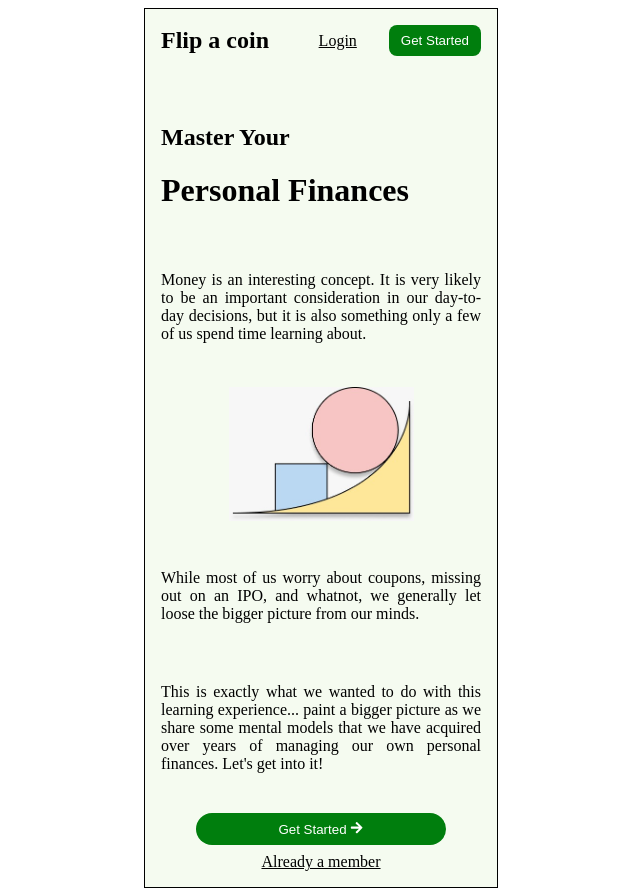
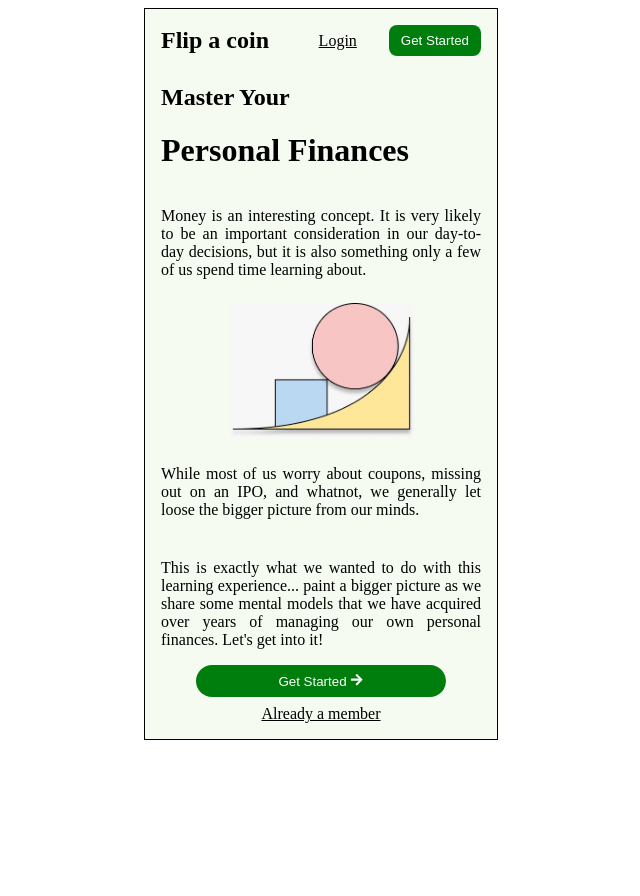
Before and after one commit to Dishi2003Jain/Intellifygodellive, a Next.js app: page / in a window 1280 px wide. Shown: the whole page, without its empty margins (319-959 px from the left). After the commit the page ends 800 px from the top, so only its background shows below. Built offline with nearby package versions, Linux system fonts and the light colour scheme.

Commit message:
modificationinui

```diff
--- a/styles/Home.module.css
+++ b/styles/Home.module.css
@@ -3,8 +3,6 @@
   justify-content: center;
 
 }
-
-
 
 .landingpage{
   width: 25vw;
@@ -140,10 +138,9 @@
 }
 
 .secondcontainer{
-  margin-top: 3rem;
+  margin-top: 0.5rem;
   display: flex;
-  align-items: center;
-  justify-content: space-between;
+
 }
 
 .courseitem{
@@ -157,8 +154,7 @@
   font-size: 1rem;
   display: flex;
   flex-direction: column;
-  gap: 1.75rem;
-  margin: 1.5rem 0rem;
+  gap: 0.5rem;
 }
 
 .desg{
```
